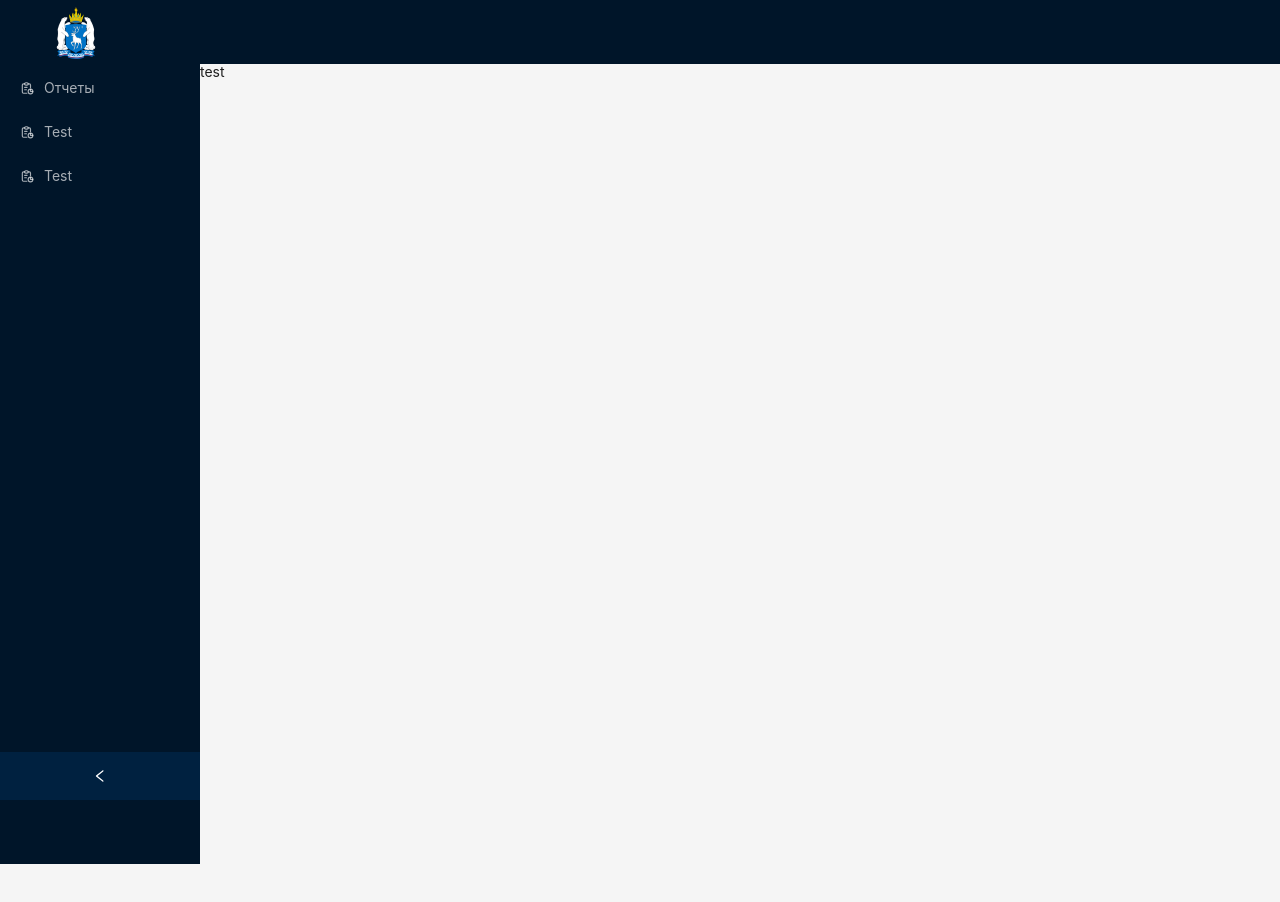
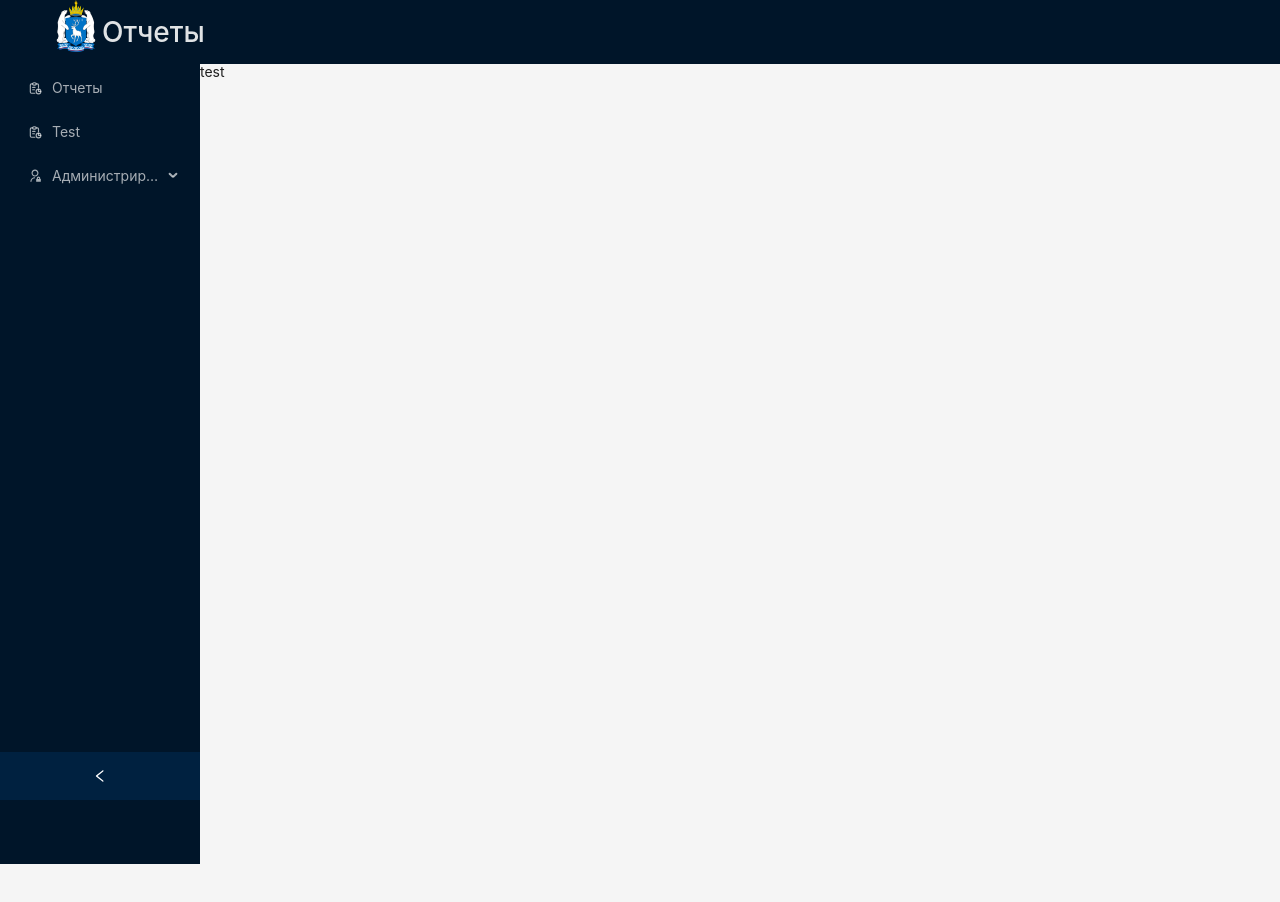
Before and after one commit to SamRozhkov/report, a Next.js app: page /test in a window 1280 px wide. Shown: the top 902 px of the page. Built offline with nearby package versions, Linux system fonts and the light colour scheme.

Commit message:
many change

```diff
--- /dev/null
+++ b/components/report/types.ts
@@ -0,0 +1,5 @@
+export type Report = {
+    id: bigint,
+    name: string,
+    descritpion?: string
+}
--- a/pages/_app.tsx
+++ b/pages/_app.tsx
@@ -1,13 +1,14 @@
 import 'antd/dist/reset.css'
-/*import '../styles/globals.css'*/
+import '../styles/globals.css'
 import type { AppProps } from 'next/app'
-import { ConfigProvider, Layout, Menu } from 'antd'
+import { ConfigProvider, Layout, Menu, Typography } from 'antd'
 import {useEffect, useState} from "react";
 const { Header, Sider, Content, Footer } = Layout;
 import Image from 'next/image'
 import logo from '../public/logo.svg'
 import styles from '../styles/App.module.css'
 import { TbReport } from 'react-icons/tb'
+import { RiAdminLine } from 'react-icons/ri'
 import { useRouter } from "next/router";
 
 type MenuClickEventHandler =
@@ -33,8 +34,10 @@ export default function App({ Component, pageProps }: AppProps) {
 
     return (
             <Layout>
-                <Header>
-                    <Image src={ logo } alt='Logo' height={52} width={52} className={styles.logo} priority={true} as='image'/>
+                <Header style={{ display: 'inline-flex' }}>
+                    <Image src={ logo } alt='Logo' height={52} width={52} className={styles.logo} priority={true} />
+                    <h1 className={ styles.textLogo } >Отчеты</h1>
+
                 </Header>
                 <Layout style={{ height: '100vh' }}>
                     <Sider
@@ -42,6 +45,7 @@ export default function App({ Component, pageProps }: AppProps) {
                         >
                         <Menu
                             theme="dark"
+                            mode="inline"
                             items={
                                 [{
                                     key: 'index',
@@ -55,9 +59,21 @@ export default function App({ Component, pageProps }: AppProps) {
                                     onClick:  () => { router.push('/test') }
                                 },{
                                     key: 'admin',
-                                    label: "Test",
-                                    icon: <TbReport/>,
-                                    onClick:  () => { router.push('/admin') }
+                                    label: "Администрирование",
+                                    icon: <RiAdminLine/>,
+                                    children: [{
+                                        key:'users',
+                                        label: 'Пользователи',
+                                        onClick: () => { router.push('/admin/users/') }
+                                    },{
+                                        key: 'roles',
+                                        label: 'Роли',
+                                        onClick: () => { router.push('/admin/roles/') }
+                                    },{
+                                        key: 'reports',
+                                        label: "Отчеты",
+                                        onClick: () => { router.push('/admin/reports/') }
+                                    }]
                                 }]
                             }
                             >
--- a/styles/App.module.css
+++ b/styles/App.module.css
@@ -2,3 +2,8 @@
 
     /*filter: invert(1);*/
 }
+
+.textLogo {
+    /*color: white;*/
+    filter: invert(1);
+}
```
Also changed, not shown: components/report/layout.tsx (added, +15 -0 lines), components/report/report.tsx (added, +37 -0 lines), pages/admin/reports/index.tsx (added, +9 -0 lines), pages/index.tsx (+15 -3 lines).
